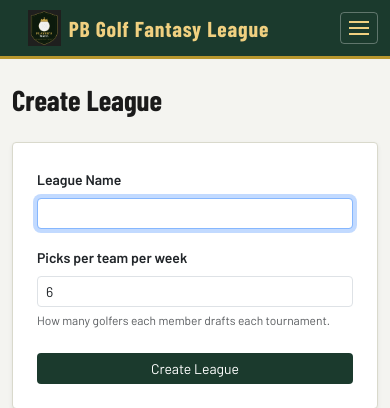
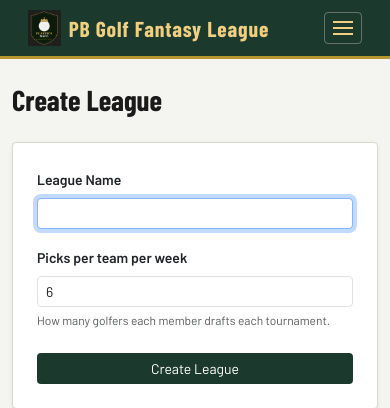
Before and after one commit to cmest005-andy/golf-scraper, a Django app: page /leagues/create/ in a window 390 px wide. Shown: the top 408 px of the page. Run offline with Django 5.2, Linux system fonts and the light colour scheme; the visitor is signed in with stand-in values (Sample User, id 1).

Commit message:
Fix mobile navbar: dropdown absolutely positioned, right-aligned links
Co-Authored-By: Claude Sonnet 4.6 <noreply@anthropic.com>

```diff
--- a/templates/base.html
+++ b/templates/base.html
@@ -38,7 +38,6 @@
             min-height: 56px;
             padding-top: .25rem;
             padding-bottom: .25rem;
-            overflow: hidden;
         }
         .site-nav .nav-toggler {
             background: none;
@@ -62,14 +61,23 @@
             font-size: .85rem;
         }
         @media (max-width: 767px) {
+            .site-nav {
+                position: relative;
+            }
             .site-nav .nav-links {
                 display: none;
                 flex-direction: column;
                 align-items: flex-start;
                 gap: .5rem;
-                width: 100%;
+                position: absolute;
+                top: 100%;
+                left: 0;
+                right: 0;
+                background: var(--green-dark);
+                border-top: 1px solid rgba(255,255,255,.1);
                 padding: .75rem 1rem;
-                border-top: 1px solid rgba(255,255,255,.1);
+                z-index: 999;
+                align-items: flex-end;
             }
             .site-nav .nav-links.open {
                 display: flex;
@@ -107,6 +115,16 @@
         @media (max-width: 767px) {
             .site-nav .brand-full  { display: none; }
             .site-nav .brand-short { display: inline; }
+            .site-nav .brand {
+                flex: 1 1 0;
+                min-width: 0;
+                overflow: hidden;
+                text-overflow: ellipsis;
+            }
+            .site-nav .nav-toggler {
+                flex-shrink: 0;
+                margin-right: 1rem;
+            }
         }
 
         /* ── Score colours ── */
```
